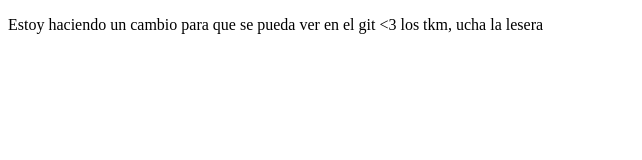
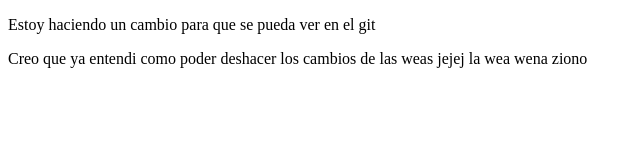
Before and after one commit to cristongm/git-test, a plain HTML site: page index.html in a window 1280 px wide. Shown: the whole page, without its empty margins (0-642 px from the left). Drawn offline with Linux system fonts and the light colour scheme.

Commit message:
Cambio bkn en el index

```diff
--- a/index.html
+++ b/index.html
@@ -4,7 +4,8 @@
     <meta charset="UTF-8">
     <meta name="viewport" content="width=device-width, initial-scale=1.0">
     <title>Primera pagina</title>
-    <p>Estoy haciendo un cambio para que se pueda ver en el git <3 los tkm, ucha la lesera </p>
+    <p>Estoy haciendo un cambio para que se pueda ver en el git</p>
+    <p>Creo que ya entendi como poder deshacer los cambios de las weas jejej la wea wena ziono</p>
 </head>
 <body>
 
```
